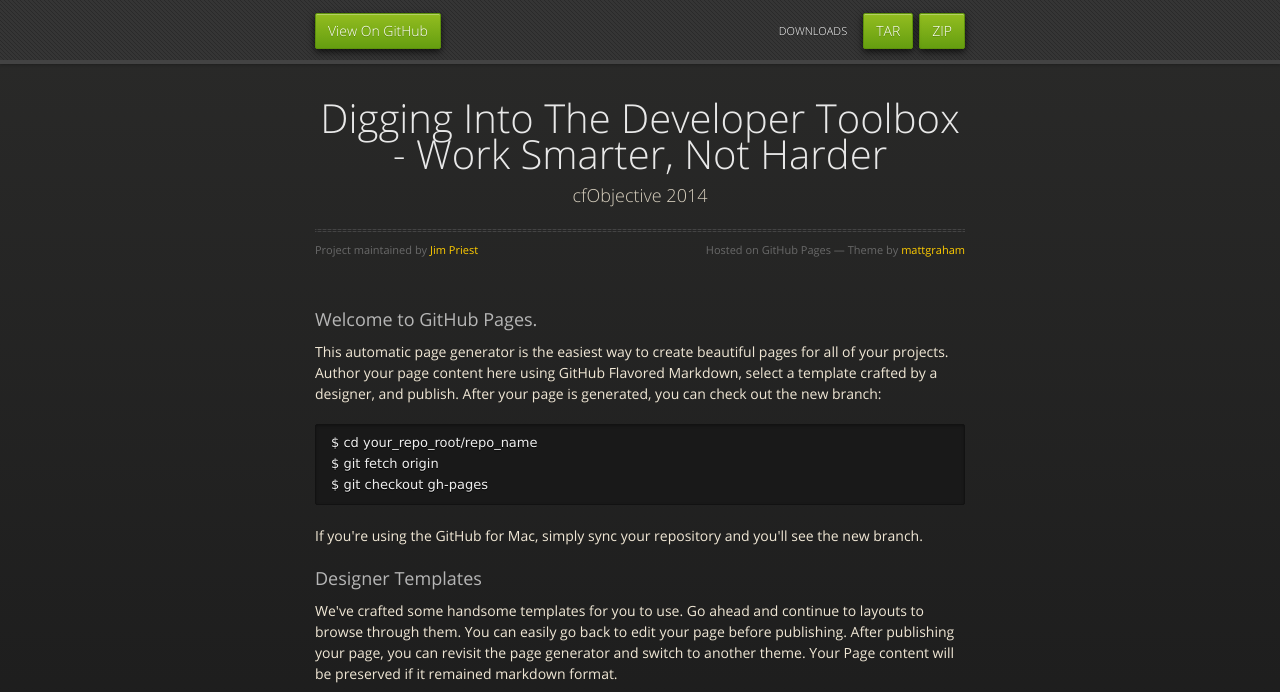
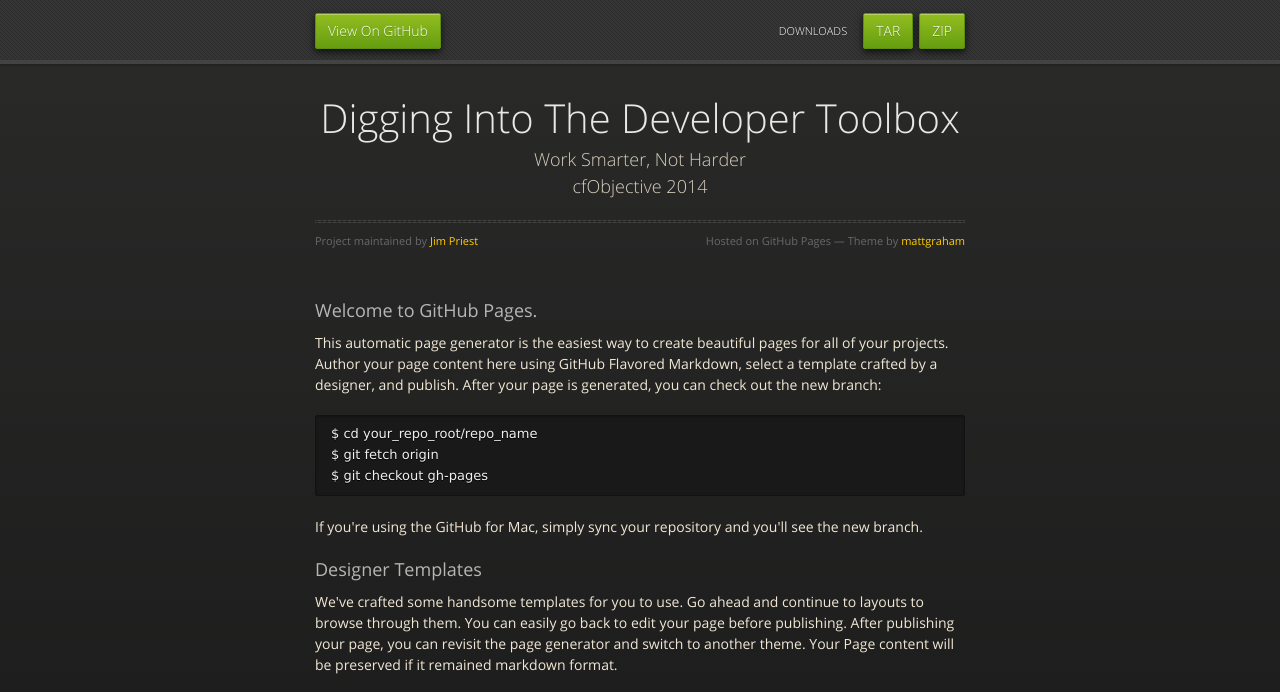
Before and after one commit to jimpriest/cfo2014, a plain HTML site: page index.html in a window 1280 px wide. Shown: the top 692 px of the page. Drawn offline with nearby package versions, Linux system fonts and the light colour scheme.

Commit message:
Updated title

```diff
--- a/index.html
+++ b/index.html
@@ -31,8 +31,8 @@
 
       <section>
         <div id="title">
-          <h1>Digging Into The Developer Toolbox - Work Smarter, Not Harder</h1>
-          <p>cfObjective 2014</p>
+          <h1>Digging Into The Developer Toolbox</h1>
+          <p>Work Smarter, Not Harder<br/>cfObjective 2014</p>
           <hr>
           <span class="credits left">Project maintained by <a href="https://github.com/jimpriest">Jim Priest</a></span>
           <span class="credits right">Hosted on GitHub Pages &mdash; Theme by <a href="https://twitter.com/michigangraham">mattgraham</a></span>
```
